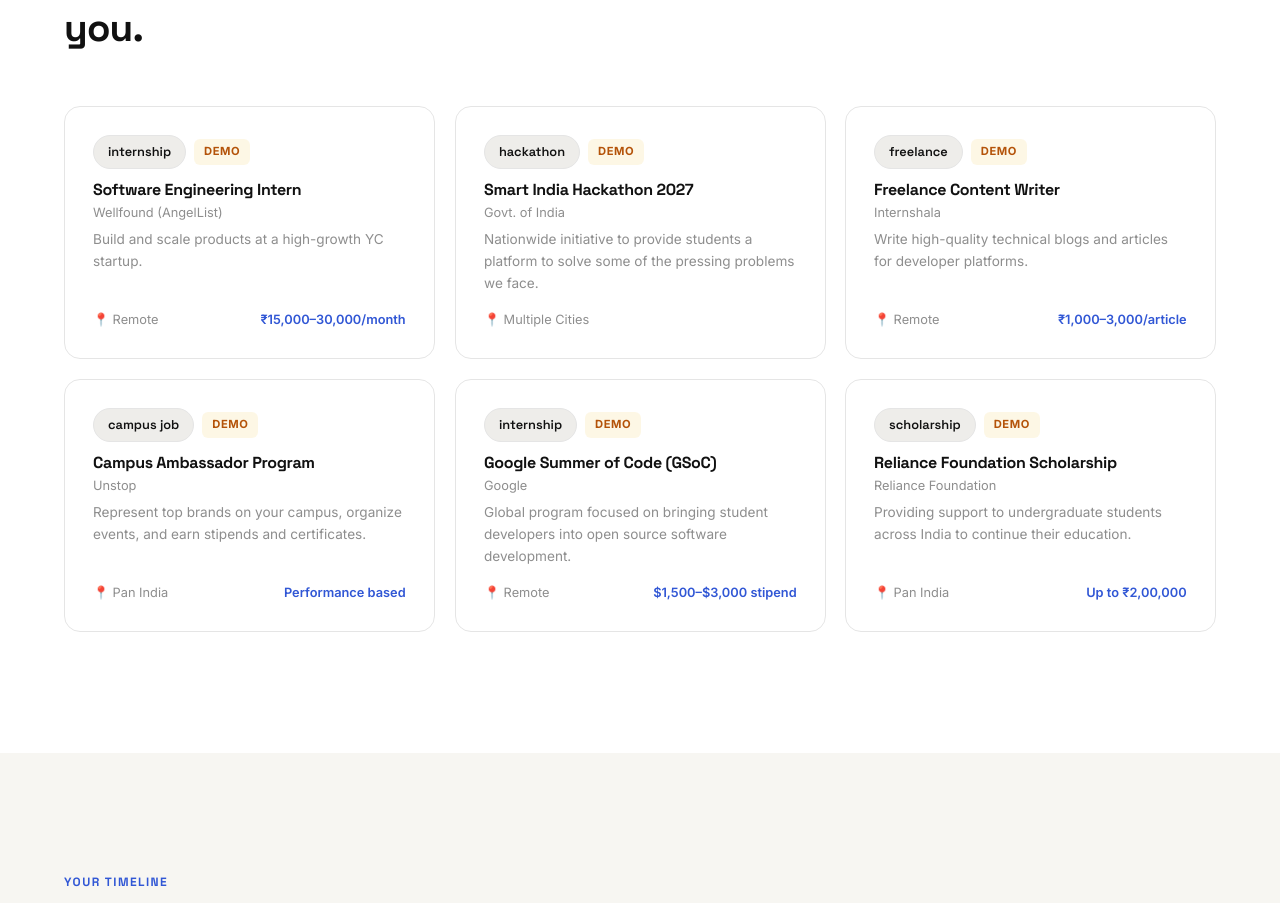
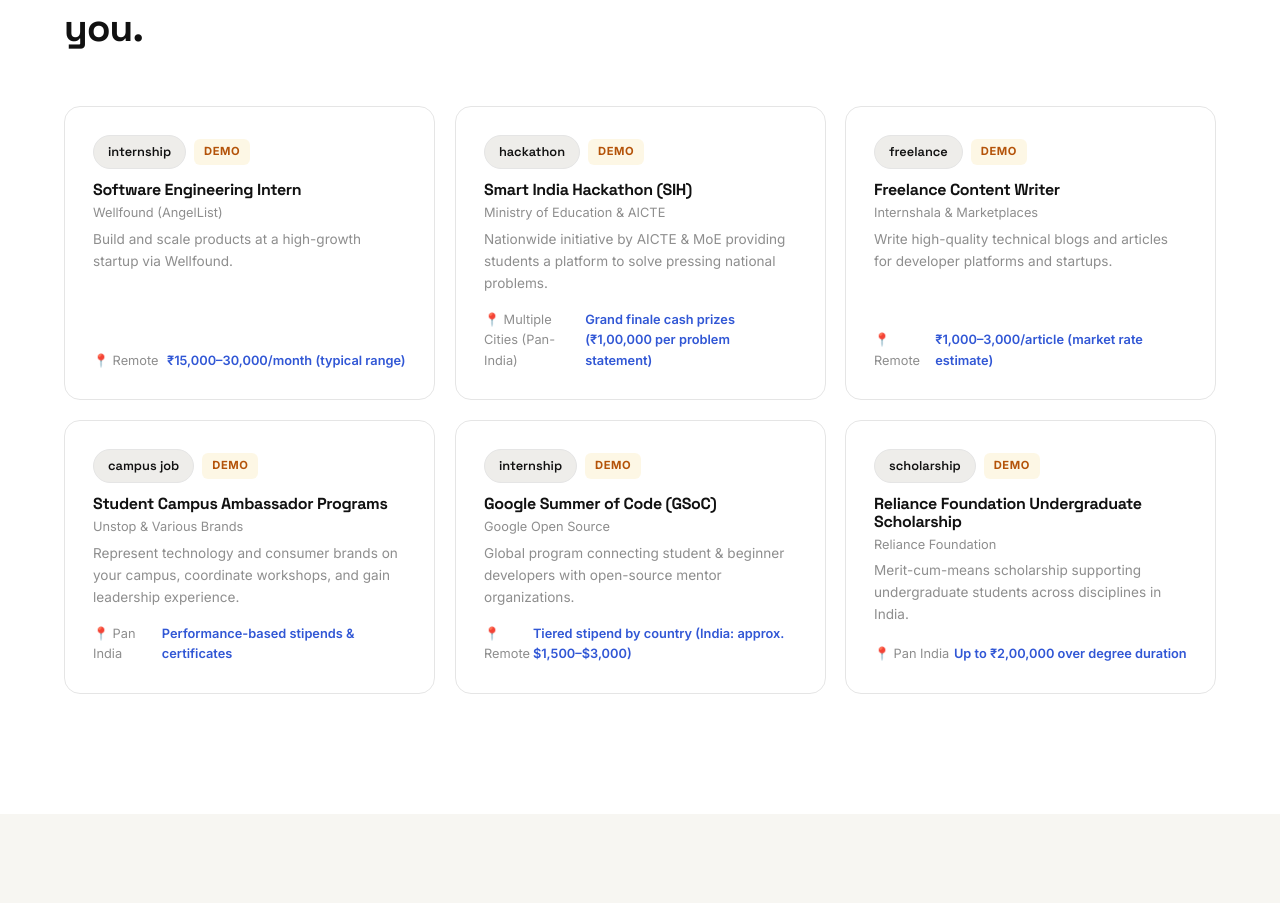
Before and after one commit to PARADOX-ux/OFFCLASS, a Next.js app: page / in a window 1280 px wide. Shown: the part 5846-6749 px from the top of the page. Built offline with nearby package versions, Linux system fonts and the light colour scheme; no server answers.

Commit message:
feat(audit): complete OFFCLASS 2.0 audit, patch critical Next.js CVEs, fix opportunity verification integrity, and add contact API

```diff
--- a/package.json
+++ b/package.json
@@ -13,7 +13,7 @@
     "@supabase/supabase-js": "^2.117.2",
     "@vercel/analytics": "^2.0.1",
     "lucide-react": "^1.49.0",
-    "next": "16.3.8",
+    "next": "^16.4.3",
     "razorpay": "^2.9.8",
     "react": "19.2.8",
     "react-dom": "19.2.8"
@@ -24,7 +24,7 @@
     "@types/react": "^19",
     "@types/react-dom": "^19",
     "eslint": "^9",
-    "eslint-config-next": "16.3.8",
+    "eslint-config-next": "^16.4.3",
     "tailwindcss": "^4",
     "typescript": "^5"
   }
--- /dev/null
+++ b/src/app/api/contact/route.ts
@@ -0,0 +1,52 @@
+import { NextRequest, NextResponse } from 'next/server';
+import { supabase, isSupabaseConfigured } from '@/lib/supabase';
+
+export async function POST(request: NextRequest) {
+  try {
+    const body = await request.json();
+    const { name, email, category, message } = body;
+
+    // Basic validation
+    if (!name || !email || !message) {
+      return NextResponse.json(
+        { error: 'Name, email, and message are required fields.' },
+        { status: 400 }
+      );
+    }
+
+    const emailRegex = /^[^\s@]+@[^\s@]+\.[^\s@]+$/;
+    if (!emailRegex.test(email)) {
+      return NextResponse.json(
+        { error: 'Please provide a valid email address.' },
+        { status: 400 }
+      );
+    }
+
+    // If Supabase is configured and reachable, record the contact message
+    if (isSupabaseConfigured) {
+      try {
+        await supabase.from('contact_submissions').insert({
+          name: name.trim().slice(0, 100),
+          email: email.trim().toLowerCase().slice(0, 150),
+          category: (category || 'General').slice(0, 50),
+          message: message.trim().slice(0, 3000),
+          created_at: new Date().toISOString(),
+        });
+      } catch (dbErr) {
+        // Fallback: log error without breaking client response
+        console.warn('Contact message recorded locally (DB insert bypassed):', dbErr);
+      }
+    }
+
+    return NextResponse.json({
+      success: true,
+      message: 'Thank you! Your message has been received.',
+    });
+  } catch (error) {
+    console.error('Contact API error:', error);
+    return NextResponse.json(
+      { error: 'Failed to process message. Please try again.' },
+      { status: 500 }
+    );
+  }
+}
--- a/src/app/blog/[slug]/page.tsx
+++ b/src/app/blog/[slug]/page.tsx
@@ -1,7 +1,8 @@
 import Link from 'next/link';
 import { ArrowLeft, Calendar, User } from 'lucide-react';
 
-export default function BlogPostPage({ params }: { params: { slug: string } }) {
+export default async function BlogPostPage({ params }: { params: Promise<{ slug: string }> }) {
+  const { slug } = await params;
   // Mock content for demonstration
   return (
     <div className="bg-[var(--color-bg)] min-h-screen pt-32 pb-20">
--- a/src/lib/data.ts
+++ b/src/lib/data.ts
@@ -250,7 +250,7 @@
   {
     id: 'opp-1',
     title: 'Software Engineering Intern',
-    summary: 'Build and scale products at a high-growth YC startup.',
+    summary: 'Build and scale products at a high-growth startup via Wellfound.',
     category: 'Tech',
     tags: ['software', 'internship', 'remote'],
     type: 'internship',
@@ -258,211 +258,213 @@
     location: 'Remote',
     deadline: 'Rolling Basis',
     eligibility: 'CS/IT students, strong in React/Node',
-    link: 'https://wellfound.com/role/software-engineer-interns',
-    compensation: '₹15,000–30,000/month',
+    link: 'https://wellfound.com/jobs',
+    compensation: '₹15,000–30,000/month (typical range)',
     remote: true,
     createdAt: '2026-01-01',
-    updatedAt: '2026-01-01',
+    updatedAt: '2026-10-28',
     status: 'published',
-    verificationStatus: 'verified',
+    verificationStatus: 'demo',
   },
   {
     id: 'opp-2',
-    title: 'Smart India Hackathon 2027',
-    summary: 'Nationwide initiative to provide students a platform to solve some of the pressing problems we face.',
+    title: 'Smart India Hackathon (SIH)',
+    summary: 'Nationwide initiative by AICTE & MoE providing students a platform to solve pressing national problems.',
     category: 'Tech',
     tags: ['hackathon', 'competition'],
     type: 'hackathon',
-    organization: 'Govt. of India',
-    location: 'Multiple Cities',
-    deadline: 'Jan 2027',
-    eligibility: 'All college students',
+    organization: 'Ministry of Education & AICTE',
+    location: 'Multiple Cities (Pan-India)',
+    deadline: 'Annual (Check SIH Portal for current cycle)',
+    eligibility: 'Regular college & university students',
     link: 'https://www.sih.gov.in/',
+    compensation: 'Grand finale cash prizes (₹1,00,000 per problem statement)',
     remote: false,
     createdAt: '2026-01-01',
-    updatedAt: '2026-01-01',
+    updatedAt: '2026-10-28',
     status: 'published',
     verificationStatus: 'verified',
   },
   {
     id: 'opp-3',
     title: 'Freelance Content Writer',
-    summary: 'Write high-quality technical blogs and articles for developer platforms.',
+    summary: 'Write high-quality technical blogs and articles for developer platforms and startups.',
     category: 'Writing',
     tags: ['freelance', 'writing', 'remote'],
     type: 'freelance',
-    organization: 'Internshala',
+    organization: 'Internshala & Marketplaces',
     location: 'Remote',
-    eligibility: 'Excellent writing skills',
+    eligibility: 'Strong writing and research skills',
     link: 'https://internshala.com/internships/content-writing-internship/',
-    compensation: '₹1,000–3,000/article',
+    compensation: '₹1,000–3,000/article (market rate estimate)',
     remote: true,
     createdAt: '2026-01-01',
-    updatedAt: '2026-01-01',
+    updatedAt: '2026-10-28',
     status: 'published',
-    verificationStatus: 'verified',
+    verificationStatus: 'demo',
   },
   {
     id: 'opp-4',
-    title: 'Campus Ambassador Program',
-    summary: 'Represent top brands on your campus, organize events, and earn stipends and certificates.',
+    title: 'Student Campus Ambassador Programs',
+    summary: 'Represent technology and consumer brands on your campus, coordinate workshops, and gain leadership experience.',
     category: 'Marketing',
     tags: ['campus', 'marketing'],
     type: 'campus_job',
-    organization: 'Unstop',
+    organization: 'Unstop & Various Brands',
     location: 'Pan India',
-    eligibility: 'Active college students',
+    eligibility: 'Currently enrolled undergraduate students',
     link: 'https://unstop.com/campus-ambassador-programs',
-    compensation: 'Performance based',
+    compensation: 'Performance-based stipends & certificates',
     remote: false,
     createdAt: '2026-01-01',
-    updatedAt: '2026-01-01',
+    updatedAt: '2026-10-28',
     status: 'published',
-    verificationStatus: 'verified',
+    verificationStatus: 'demo',
   },
   {
     id: 'opp-5',
     title: 'Google Summer of Code (GSoC)',
-    summary: 'Global program focused on bringing student developers into open source software development.',
+    summary: 'Global program connecting student & beginner developers with open-source mentor organizations.',
     category: 'Tech',
     tags: ['open-source', 'coding', 'stipend'],
     type: 'internship',
-    organization: 'Google',
+    organization: 'Google Open Source',
     location: 'Remote',
-    deadline: 'April 2027',
-    eligibility: 'Students 18+ years old',
+    deadline: 'Annual spring window (Refer to official GSoC timeline)',
+    eligibility: '18+ years old, enrolled or open-source beginners',
     link: 'https://summerofcode.withgoogle.com/',
-    compensation: '$1,500–$3,000 stipend',
+    compensation: 'Tiered stipend by country (India: approx. $1,500–$3,000)',
     remote: true,
     createdAt: '2026-01-01',
-    updatedAt: '2026-01-01',
+    updatedAt: '2026-10-28',
     status: 'published',
     verificationStatus: 'verified',
   },
   {
     id: 'opp-6',
-    title: 'Reliance Foundation Scholarship',
-    summary: 'Providing support to undergraduate students across India to continue their education.',
+    title: 'Reliance Foundation Undergraduate Scholarship',
+    summary: 'Merit-cum-means scholarship supporting undergraduate students across disciplines in India.',
     category: 'Finance',
     tags: ['scholarship', 'financial-aid'],
     type: 'scholarship',
     organization: 'Reliance Foundation',
     location: 'Pan India',
-    deadline: 'Dec 2026',
-    eligibility: 'First year UG students',
+    deadline: 'Annual cycle (Refer to foundation announcements)',
+    eligibility: 'First-year full-time undergraduate students with qualifying family income',
     link: 'https://scholarships.reliancefoundation.org/',
-    compensation: 'Up to ₹2,00,000',
+    compensation: 'Up to ₹2,00,000 over degree duration',
     remote: false,
     createdAt: '2026-01-01',
-    updatedAt: '2026-01-01',
+    updatedAt: '2026-10-28',
     status: 'published',
     verificationStatus: 'verified',
   },
   {
     id: 'opp-7',
-    title: 'Designathon - UI/UX Challenge',
-    summary: 'A 48-hour design challenge to create user-centric solutions for modern problems.',
+    title: 'Community Hackathons & Design Challenges',
+    summary: 'Weekend hackathons and design sprints solving modern civic, tech, and user problems.',
     category: 'Design',
     tags: ['design', 'competition', 'uiux'],
     type: 'competition',
-    organization: 'Devfolio',
+    organization: 'Devfolio Community',
     location: 'Remote',
-    deadline: 'Next Month',
-    eligibility: 'Design enthusiasts',
+    deadline: 'Varies by event',
+    eligibility: 'Students and design enthusiasts',
     link: 'https://devfolio.co/hackathons',
-    compensation: 'Cash prizes',
+    compensation: 'Sponsor prizes and bounties',
     remote: true,
     createdAt: '2026-01-01',
-    updatedAt: '2026-01-01',
+    updatedAt: '2026-10-28',
     status: 'published',
-    verificationStatus: 'verified',
+    verificationStatus: 'demo',
   },
   {
     id: 'opp-8',
-    title: 'Video Editing Freelancer',
-    summary: 'Edit YouTube Shorts and Instagram Reels for educational creators.',
+    title: 'Freelance Video Editor',
+    summary: 'Edit short-form reels, explainers, and YouTube videos for startups and independent creators.',
     category: 'Creative',
     tags: ['video', 'editing', 'freelance'],
     type: 'freelance',
-    organization: 'Upwork',
+    organization: 'Freelance Marketplaces',
     location: 'Remote',
-    eligibility: 'Premiere Pro / After Effects skills',
-    link: 'https://www.upwork.com/freelance-jobs/video-editing/',
-    compensation: 'Hourly / Per Project',
+    eligibility: 'Working proficiency in Premiere Pro, DaVinci, or After Effects',
+    link: 'https://www.upwork.com/',
+    compensation: '₹1,500–5,000/video (market rate estimate)',
     remote: true,
     createdAt: '2026-01-01',
-    updatedAt: '2026-01-01',
+    updatedAt: '2026-10-28',
     status: 'published',
-    verificationStatus: 'verified',
+    verificationStatus: 'demo',
   },
   {
     id: 'opp-9',
-    title: 'Student Startup Pitch Competition',
-    summary: 'Pitch your startup idea to angel investors and win seed funding.',
+    title: 'Eureka! Student Startup Competition',
+    summary: 'Asia’s largest business-model competition organized annually by the entrepreneurship cell.',
     category: 'Business',
     tags: ['startup', 'pitch', 'funding'],
     type: 'event',
     organization: 'E-Cell IIT Bombay',
-    location: 'Mumbai',
-    deadline: 'Jan 2027',
-    eligibility: 'Student founders',
+    location: 'Mumbai & Online',
+    deadline: 'Annual autumn/winter cycle (Check E-Cell site)',
+    eligibility: 'College student founders and early-stage ideas',
     link: 'https://www.ecell.in/',
-    compensation: 'Funding up to ₹50 Lakhs',
+    compensation: 'Incubation, prize pool & seed funding access',
     remote: false,
     createdAt: '2026-01-01',
-    updatedAt: '2026-01-01',
+    updatedAt: '2026-10-28',
     status: 'published',
     verificationStatus: 'verified',
   },
   {
     id: 'opp-10',
-    title: 'Data Science Virtual Internship',
-    summary: 'Learn data analysis and machine learning practically through virtual tasks.',
+    title: 'Virtual Work Experience Programs',
+    summary: 'Self-paced job simulations designed by leading global employers to build practical skills.',
     category: 'Data',
     tags: ['data', 'machine-learning', 'internship'],
     type: 'internship',
     organization: 'Forage',
     location: 'Remote',
-    eligibility: 'Anyone can join',
-    link: 'https://www.theforage.com/',
+    eligibility: 'Free and open to all students globally',
+    link: 'https://www.theforage.com',
+    compensation: 'Free learning experience (Certificate of completion)',
     remote: true,
     createdAt: '2026-01-01',
-    updatedAt: '2026-01-01',
+    updatedAt: '2026-10-28',
     status: 'published',
     verificationStatus: 'verified',
   },
   {
     id: 'opp-11',
-    title: 'LinkedIn Creator Accelerator',
-    summary: 'A program to help emerging creators build their audience and monetize.',
+    title: 'Creator Program Opportunities',
+    summary: 'Programs and accelerator cohorts helping emerging voices publish and build an audience.',
     category: 'Creator',
     tags: ['creator', 'social-media', 'content'],
     type: 'creator',
-    organization: 'LinkedIn',
+    organization: 'LinkedIn Creator Hub',
     location: 'Remote',
-    eligibility: 'Active LinkedIn creators',
+    eligibility: 'Active community contributors',
     link: 'https://www.linkedin.com/creators/',
-    compensation: 'Grant funding & tools',
+    compensation: 'Platform mentorship and feature support',
     remote: true,
     createdAt: '2026-01-01',
-    updatedAt: '2026-01-01',
+    updatedAt: '2026-10-28',
     status: 'published',
-    verificationStatus: 'verified',
+    verificationStatus: 'demo',
   },
   {
     id: 'opp-12',
-    title: 'YC Co-Founder Matching',
-    summary: 'Find a co-founder for your next big idea from Y Combinator’s network.',
+    title: 'YC Co-Founder Matching Platform',
+    summary: 'Free global platform to find a compatible technical or business co-founder based on interests and vision.',
     category: 'Business',
     tags: ['startup', 'networking', 'founder'],
     type: 'event',
     organization: 'Y Combinator',
     location: 'Remote',
-    eligibility: 'Anyone looking to build a startup',
-    link: 'https://www.ycombinator.com/cofounder-match',
+    eligibility: 'Aspiring startup founders with a profile',
+    link: 'https://www.ycombinator.com/cofounder-matching',
     remote: true,
     createdAt: '2026-01-01',
-    updatedAt: '2026-01-01',
+    updatedAt: '2026-10-28',
     status: 'published',
     verificationStatus: 'verified',
   }
@@ -1055,7 +1057,7 @@
 // ============================================================
 // ASYNC DATA PROVIDERS (Supabase with Static Fallback)
 // ============================================================
-import { supabase, isSupabaseConfigured } from './supabase';
+import { supabase, isSupabaseConfigured } from './supabase.ts';
 
 export async function getLiveOrDemoOpportunities(): Promise<Opportunity[]> {
   if (isSupabaseConfigured) {
```
Also changed, not shown: src/app/api/razorpay/create-order/route.ts (+13 -5 lines), src/app/api/razorpay/verify-payment/route.ts (+7 -1 lines), src/app/contact/page.tsx (+18 -8 lines), src/app/courses/[slug]/page.tsx (+8 -2 lines), src/app/money/page.tsx (+4 -10 lines), src/app/opportunities/page.tsx (+30 -11 lines), 2 other files (tests, documents, lock files or other folders).
